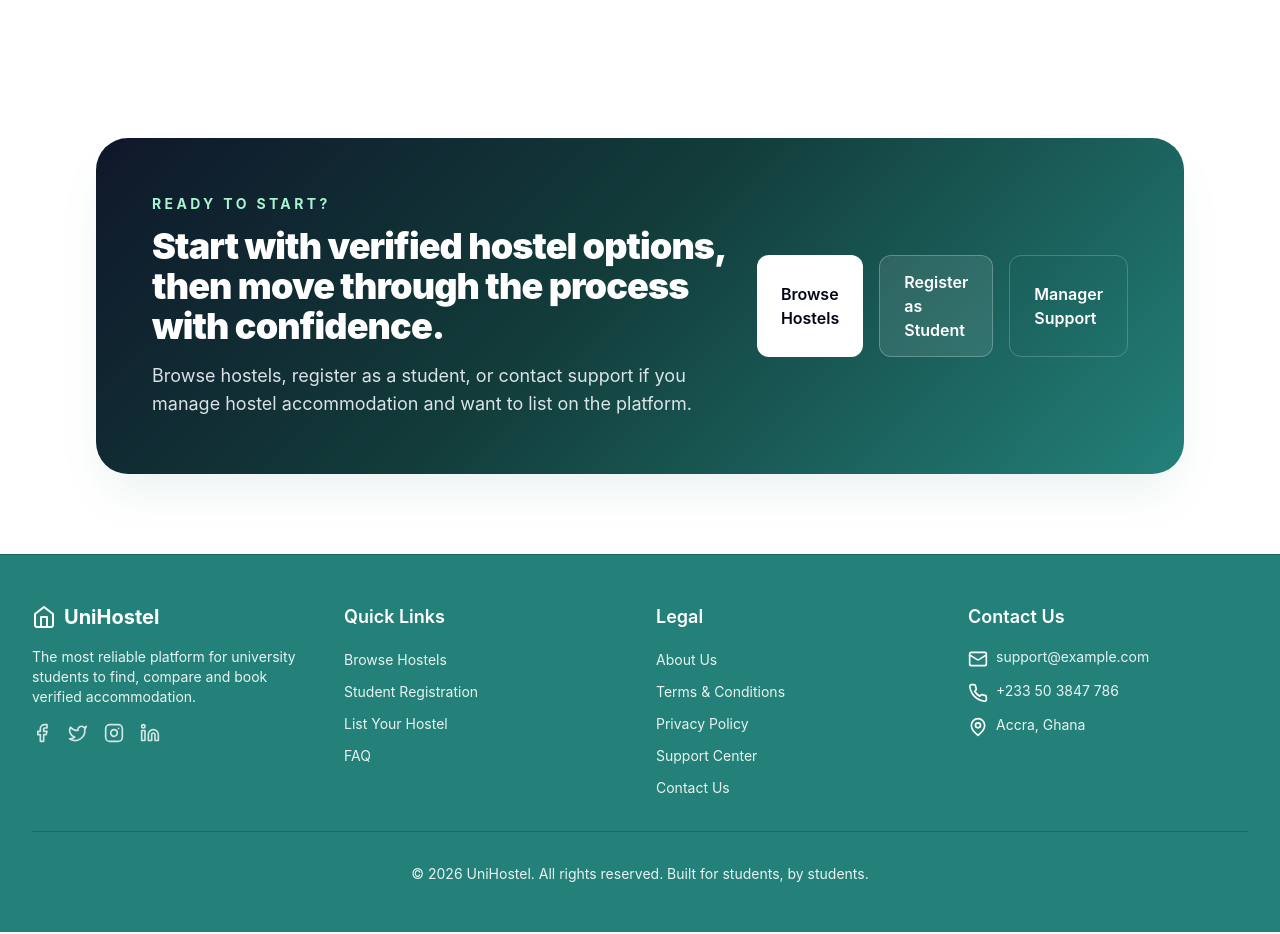
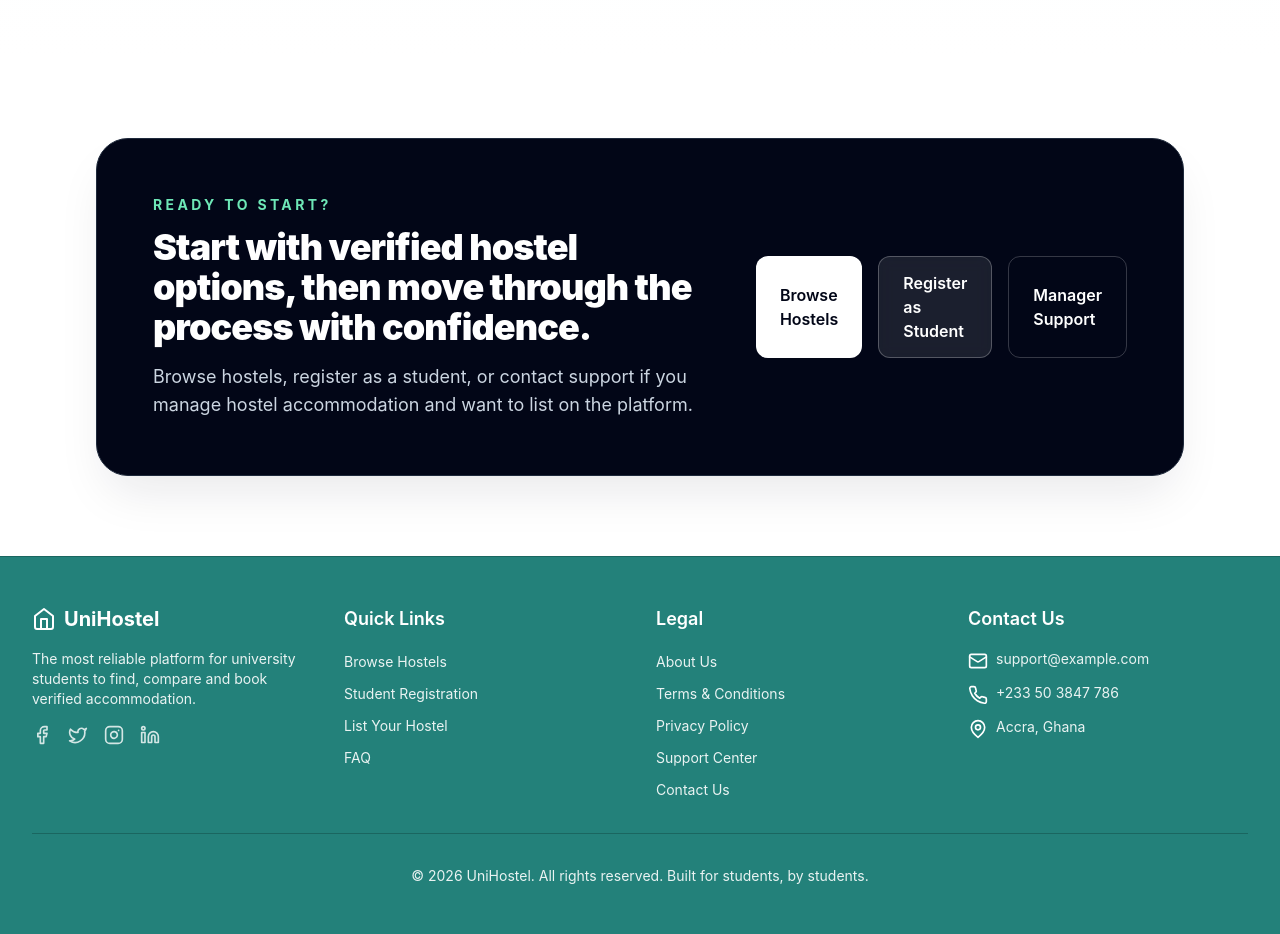
Before and after one commit to Mikedwin/UniHostel, a React (Vite) app in the folder frontend/: page / in a window 1280 px wide. Shown: the part 3540-4474 px from the top of the page. Built offline with nearby package versions, Linux system fonts and the light colour scheme; no server answers.

Commit message:
Align landing CTA section styling

```diff
--- a/frontend/src/pages/Landing.js
+++ b/frontend/src/pages/Landing.js
@@ -366,14 +366,14 @@ const Landing = () => {
 
       <section className="py-14 sm:py-16 lg:py-20 bg-white">
         <div className="max-w-6xl mx-auto px-4 sm:px-6 lg:px-8">
-          <div className="overflow-hidden rounded-[2rem] bg-[linear-gradient(135deg,#0f172a_0%,#123c3a_45%,#23817A_100%)] px-6 py-10 sm:px-10 sm:py-12 lg:px-14 lg:py-14 text-white shadow-2xl shadow-primary-700/10">
+          <div className="overflow-hidden rounded-[2rem] border border-slate-800 bg-slate-950 px-6 py-10 sm:px-10 sm:py-12 lg:px-14 lg:py-14 text-white shadow-2xl shadow-slate-900/10">
             <div className="flex flex-col lg:flex-row lg:items-center lg:justify-between gap-8">
               <div className="max-w-2xl">
-                <p className="text-sm font-bold uppercase tracking-[0.24em] text-emerald-200">Ready to start?</p>
+                <p className="text-sm font-bold uppercase tracking-[0.24em] text-emerald-300">Ready to start?</p>
                 <h2 className="mt-3 text-3xl sm:text-4xl font-black tracking-tight">
                   Start with verified hostel options, then move through the process with confidence.
                 </h2>
-                <p className="mt-4 text-base sm:text-lg leading-8 text-slate-100/90">
+                <p className="mt-4 text-base sm:text-lg leading-8 text-slate-300">
                   Browse hostels, register as a student, or contact support if you manage hostel accommodation and want to list on the platform.
                 </p>
               </div>
```
